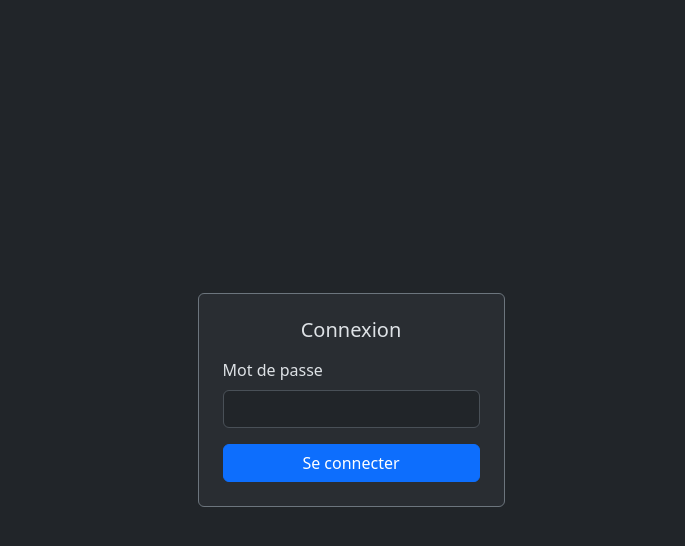
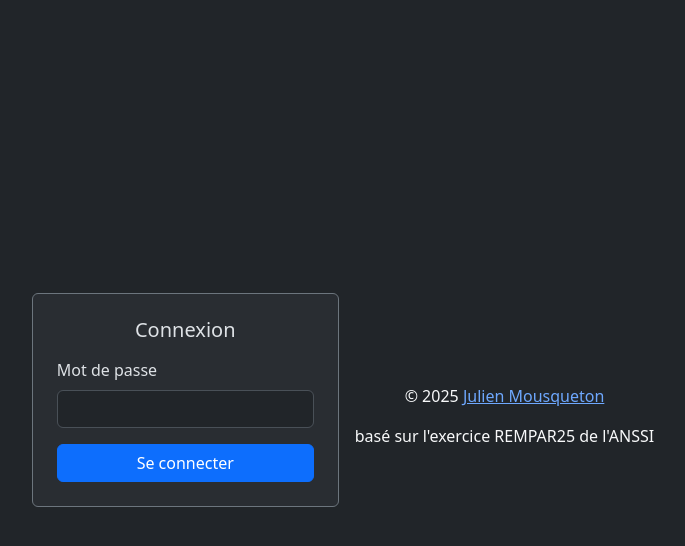
Before and after one commit to JMousqueton/Murail, a Flask app: page /admin in a window 1280 px wide. Shown: the top 546 px of the page, without its empty margins (289-974 px from the left). Run offline with Flask 3, Linux system fonts and the light colour scheme.

Commit message:
ajout du pied de page

```diff
--- a/templates/admin.html
+++ b/templates/admin.html
@@ -113,5 +113,9 @@
     </div>
 
     <script src="https://cdn.jsdelivr.net/npm/bootstrap@5.3.3/dist/js/bootstrap.bundle.min.js"></script>
+    <footer class="text-center mt-5 p-3 bg-dark text-light">
+    <p>© 2025 <a href="https://github.com/JMousqueton/REMPAR" target="_blank">Julien Mousqueton</a></p>
+    <p>basé sur l'exercice REMPAR25 de l'ANSSI</p>
+  </footer>
   </body>
 </html>
--- a/templates/admin_login.html
+++ b/templates/admin_login.html
@@ -26,5 +26,9 @@
         <button type="submit" class="btn btn-primary w-100">Se connecter</button>
       </form>
     </div>
+    <footer class="text-center mt-5 p-3 bg-dark text-light">
+    <p>© 2025 <a href="https://github.com/JMousqueton/REMPAR" target="_blank">Julien Mousqueton</a></p>
+    <p>basé sur l'exercice REMPAR25 de l'ANSSI</p>
+  </footer>
   </body>
 </html>
--- a/templates/animateur.html
+++ b/templates/animateur.html
@@ -201,7 +201,10 @@
       evt.addEventListener('ping', () => {});
       evt.onerror = () => { /* let the browser auto-reconnect */ };
     </script>
-
+<footer class="text-center mt-5 p-3 bg-dark text-light">
+    <p>© 2025 <a href="https://github.com/JMousqueton/REMPAR" target="_blank">Julien Mousqueton</a></p>
+    <p>basé sur l'exercice REMPAR25 de l'ANSSI</p>
+  </footer>
     {{ TRACKING | safe }}
   </body>
 </html>
--- a/templates/messagerie.html
+++ b/templates/messagerie.html
@@ -260,6 +260,10 @@
       })();
     </script>
     {% endif %}
+    <footer class="text-center mt-5 p-3 bg-dark text-light">
+    <p>© 2025 <a href="https://github.com/JMousqueton/REMPAR" target="_blank">Julien Mousqueton</a></p>
+    <p>basé sur l'exercice REMPAR25 de l'ANSSI</p>
+  </footer>
     {{ TRACKING | safe }}
   </body>
 </html>
--- a/templates/reset_confirm.html
+++ b/templates/reset_confirm.html
@@ -20,5 +20,9 @@
         </button>
       </form>
     </div>
+    <footer class="text-center mt-5 p-3 bg-dark text-light">
+    <p>© 2025 <a href="https://github.com/JMousqueton/REMPAR" target="_blank">Julien Mousqueton</a></p>
+    <p>basé sur l'exercice REMPAR25 de l'ANSSI</p>
+  </footer>
   </body>
 </html>
--- a/templates/socialmedia.html
+++ b/templates/socialmedia.html
@@ -319,6 +319,10 @@
       // Optional: event when décompte ends (no redirect needed here)
       evt.addEventListener('decompte_end', () => {});
     </script>
+    <footer class="text-center mt-5 p-3 bg-dark text-light">
+    <p>© 2025 <a href="https://github.com/JMousqueton/REMPAR" target="_blank">Julien Mousqueton</a></p>
+    <p>basé sur l'exercice REMPAR25 de l'ANSSI</p>
+  </footer>
     {{ TRACKING | safe }}
   </body>
 </html>
```
